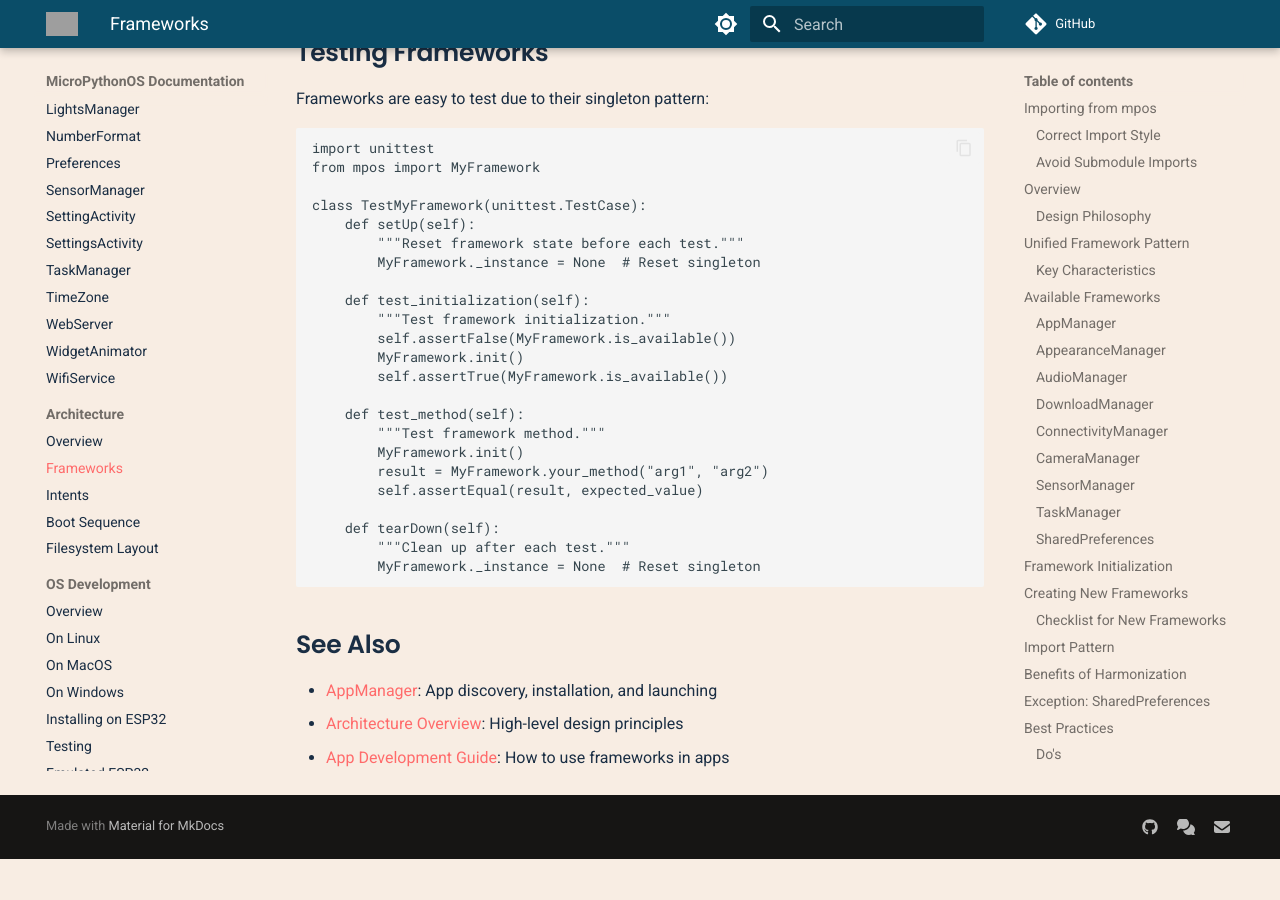
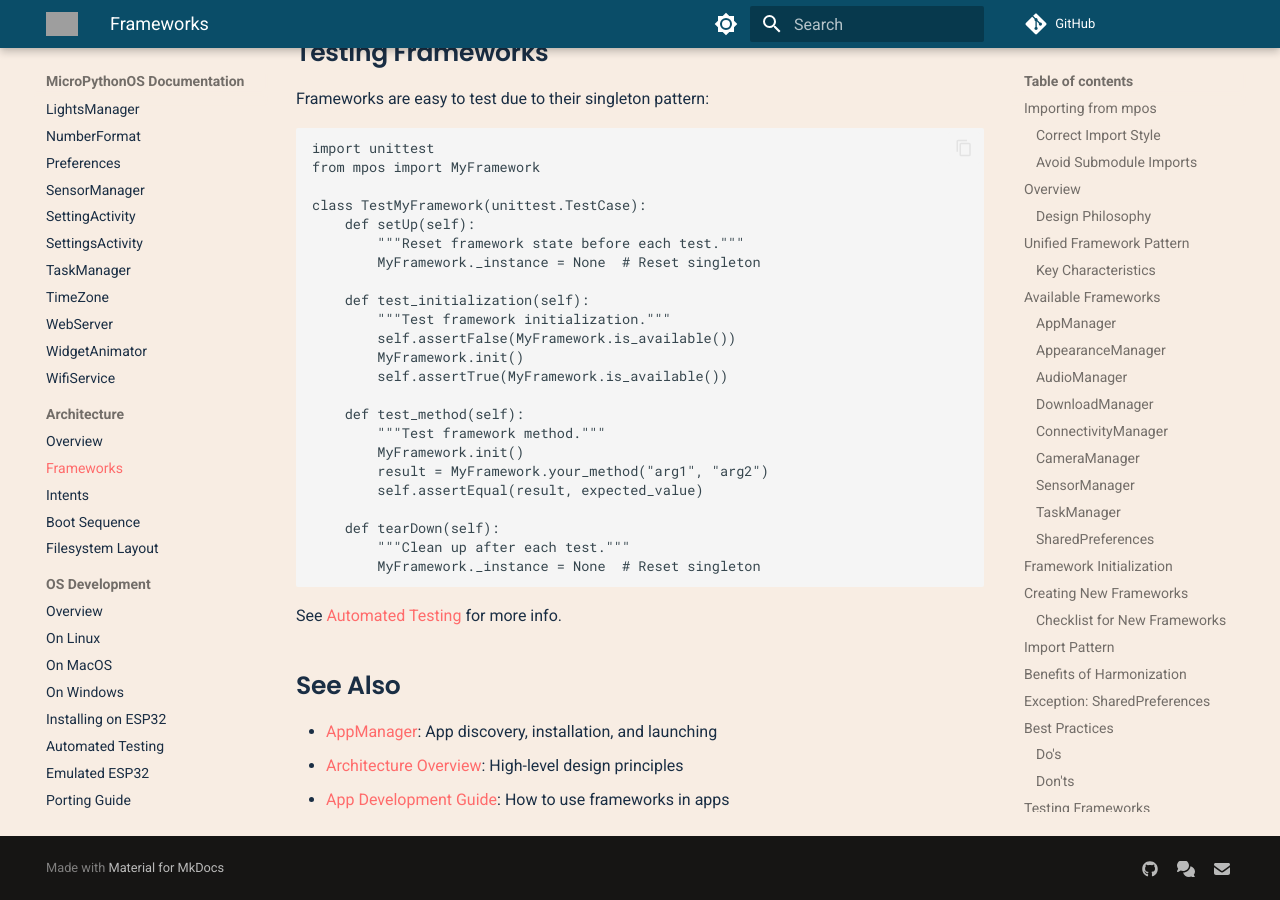
Before and after one commit to MicroPythonOS/docs, an MkDocs documentation site: the page built from docs/architecture/frameworks.md, in a window 1280 px wide and 900 px high, scrolled down 9947 px. Built offline with MkDocs 1.6.1 and Material for MkDocs 9.7.7, drawn with Linux system fonts in a browser that asks for light colours; comment, search, counter and statistics services are not loaded; before the commit the page ends 10806 px from its top, so only the background shows below that; grey boxes are pictures that could not be loaded.

Commit message:
Rename to Automated Testing

````diff
--- a/docs/architecture/frameworks.md
+++ b/docs/architecture/frameworks.md
@@ -467,6 +467,8 @@
         MyFramework._instance = None  # Reset singleton
 ```
 
+See [Automated Testing](../os-development/automated-testing.md) for more info.
+
 ## See Also
 
 - [AppManager](../frameworks/app-manager.md): App discovery, installation, and launching
--- a/mkdocs.yml
+++ b/mkdocs.yml
@@ -83,7 +83,7 @@
       - On MacOS: os-development/macos.md
       - On Windows: os-development/windows.md
       - Installing on ESP32: os-development/installing-on-esp32.md
-      - Testing: os-development/testing.md
+      - Automated Testing: os-development/automated-testing.md
       - Emulated ESP32: os-development/emulating-esp32-on-desktop.md
       - Porting Guide: os-development/porting-guide.md
   - Other:
````
Also changed, not shown: docs/os-development/automated-testing.md (renamed from docs/os-development/testing.md).
